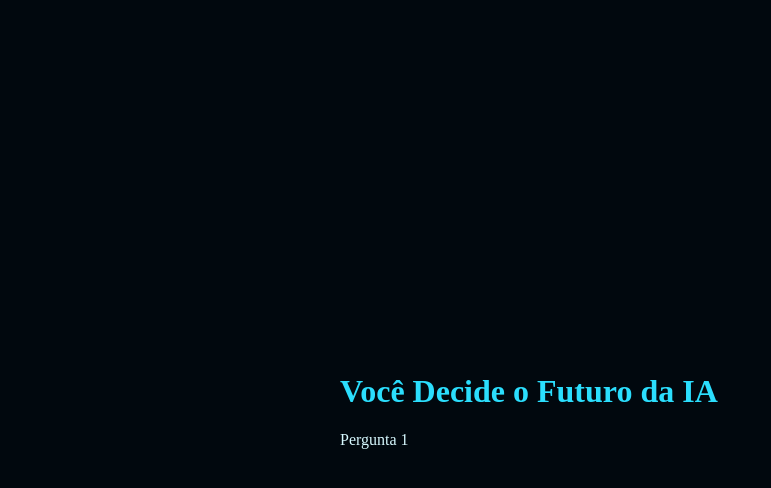
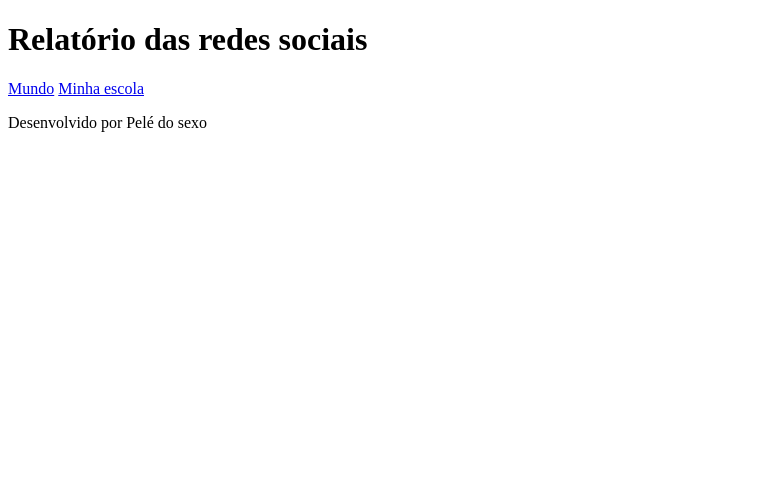
Before and after one commit to FredInfinity/FRED-LINDO, a plain HTML site: page index.html in a window 1280 px wide. Shown: the whole page, without its empty margins (0-771 px from the left). Drawn offline with Linux system fonts and the light colour scheme.

Commit message:
Add files via upload

```diff
--- a/index.html
+++ b/index.html
@@ -1,25 +1,27 @@
 <!DOCTYPE html>
 <html lang="pt-br">
+
 <head>
     <meta charset="UTF-8">
-    <meta http-equiv="X-UA-Compatible" content="IE=edge">
     <meta name="viewport" content="width=device-width, initial-scale=1.0">
-    <link rel="stylesheet" href="style.css">
-    <title>VOCE DECIDE O FUNDO DO IA</title>
+    <title>Redes Sociais</title>
 </head>
 <body>
-    <div class="caixa-principal">
-        <h1>Você Decide o Futuro da IA</h1>
-        <div class="caixa-perguntas"></div>
-        <div class="caixa-alternativas"></div>
-        <div class="caixa-resultado"></div>
-        <p class="texto-resultado"></p>
-        </div>
-    </div>
-
-    <script src="script.js"></script>
-    <div>
-</div>
-
+    <header>
+     <h1>Relatório das redes sociais</h1>
+      <nav>
+        <a href="index.html">Mundo</a>
+        <a href="#">Minha escola</a>
+      </nav>
+    </header>
+    <main class="graficos-section">
+        <section id="graficos-container" class="graficos-container">
+            <!--crie os gráficos aqui-->
+        </section>
+    </main>
+    <footer>
+        <p>Desenvolvido por Pelé do sexo</p>
+    </footer>
+    <script type="module" src="graficos/informacoesGlobais.js"></script>
 </body>
 </html>
--- a/style.css
+++ b/style.css
@@ -1,29 +1,55 @@
+@import url('https://fonts.googleapis.com/css2?family=Nunito+Sans:ital,opsz,wght@0,6..12,200..1000;1,6..12,200..1000&display=swap');
 :root{
-
-     --cor-fundo: #01080E;
-     --cor-principal: #0b0d20;
-     --cor-secunaria: #212333;
-     --cor-detaque: #2bdefd;
-     --cor-texto: #d7f9ff;
-
+    --bg-color: #222831;
+    --primary-color: #dddddd;
+    --secundary-color:#f05454;
+    --font: "Nunito Sans", sans-serif;
 }
 body{
-    background-color: var(--cor-fundo);
-    color: var(--cor-texto);
+    background-color: var(--bg-color);
+    color: var(--primary-color);
+    font-family: var(--font);
+    height: 100vh;
+    margin: 0;
+}
+header{
+ background-color: var(--primary-color);
+ text-align: center;
+ padding: 1px;
+}
+h1{
+    font-size: 2rem;
+    color: var(--bg-color);
+    font-weight: 700;
+}
+nav{
     display: flex;
     justify-content: center;
+    font-weight: 400;
+}
+nav a{
+    text-decoration: none;
+    color: var(--bg-color);
+    margin: 0rem 2rem 3rem 0rem;
+    font-size: 1.2rem;
+}
+footer{
+    display: flex;
     align-items: center;
-    min-height: 100vh;
-
+    justify-content: center;
+    background-color: var(--primary-color);
+    color: var(--bg-color);
 }
-.caixa-principal{
-
-     background-color: var(--cor-fundo);
-     width:90%;
-     max-width: 600px;
+.graficos-container{
+    margin: 5rem;
 }
-
-     h1{
-     color: var(--cor-detaque);
-width:90%;
-     }
+.graficos-container__texto{
+    font-size: 1.3rem;
+    text-align: center;
+    padding: 2rem;
+    border: var(--secundary-color)solid 2px;
+}
+span{
+    font-weight: bold;
+    color: var(--secundary-color);
+}
```
Also changed, not shown: 1 other file.
